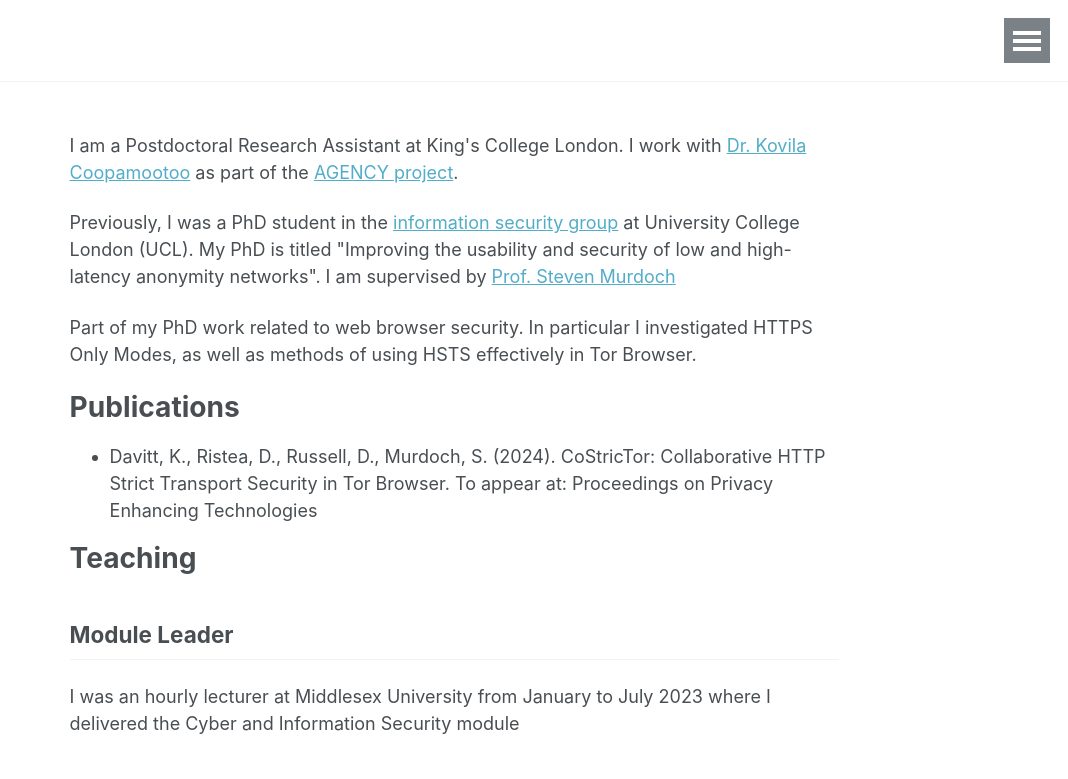
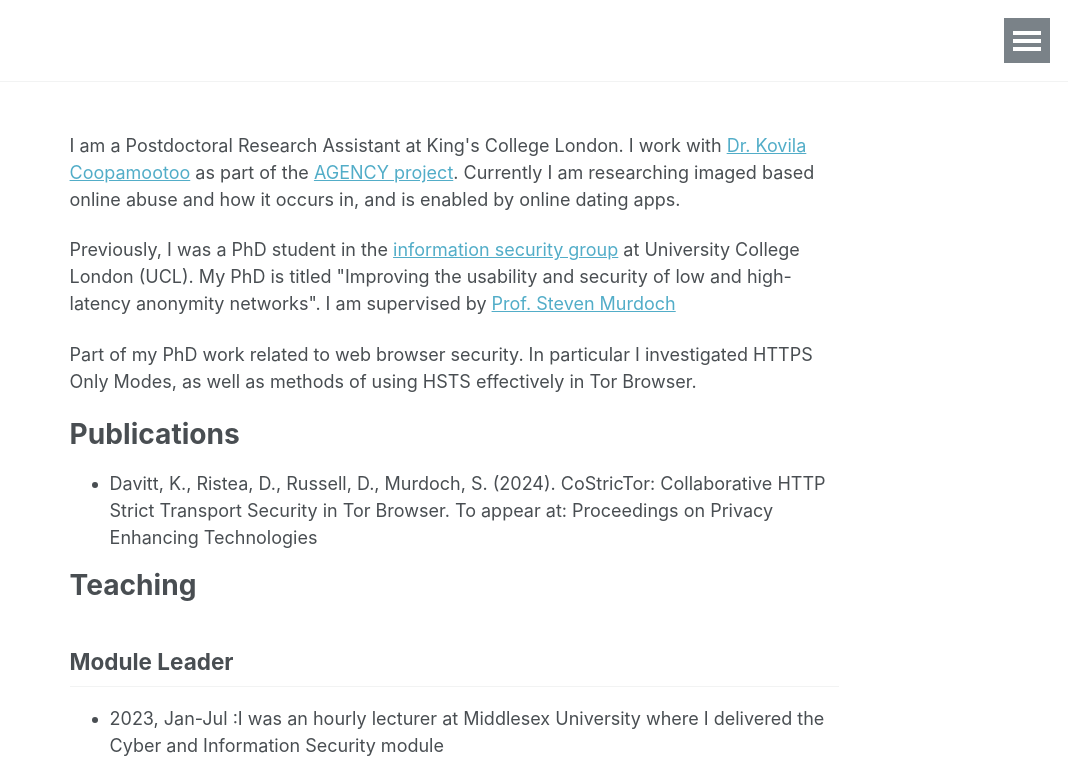
Before and after one commit to KillianDavitt/KillianDavitt.github.io, a plain HTML site: page index.html in a window 1280 px wide. Shown: the top 779 px of the page, 212-1280 px from the left. Drawn offline with nearby package versions, Linux system fonts and the light colour scheme; some packages are replaced by stand-ins of ours; some icons are missing.

Commit message:
Update index.html

```diff
--- a/index.html
+++ b/index.html
@@ -267,6 +267,7 @@
 
       <section class="page__content" itemprop="text">
         <p>I am a Postdoctoral Research Assistant at King's College London. I work with <a href="https://kovilacoops.github.io/">Dr. Kovila Coopamootoo</a> as part of the <a href="https://agencyresearch.net/about-the-project/">AGENCY project</a>.
+          Currently I am researching imaged based online abuse and how it occurs in, and is enabled by online dating apps.</p>
 
         <p>Previously, I was a PhD student in the <a href="https://sec.cs.ucl.ac.uk">information security group</a> at University College London (UCL). My PhD is titled "Improving the usability and security of low and high-latency anonymity networks". I am supervised by <a href="https://murdoch.is">Prof. Steven Murdoch</a></p>
 
@@ -282,7 +283,9 @@
 
 <h1 id="teaching">Teaching</h1>
         <h2>Module Leader</h2>
-        <p></p>I was an hourly lecturer at Middlesex University from January to July 2023 where I delivered the Cyber and Information Security module</p>
+        <ul>
+          <li>2023, Jan-Jul :I was an hourly lecturer at Middlesex University where I delivered the Cyber and Information Security module</li>
+        </ul>
 <h2>Teaching Assistant</h2>
         <p>At UCL, I was a teaching assistant on the following modules:</p>
 <h3 id="202122">2021/22</h3>
```
